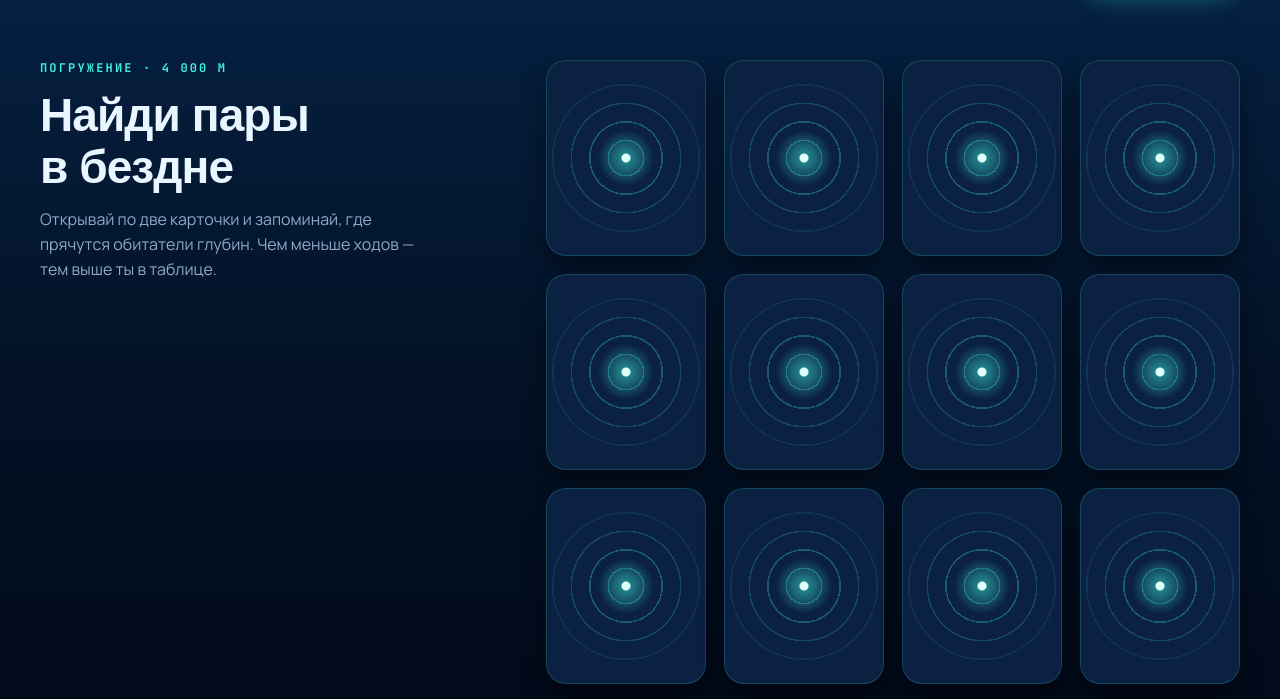
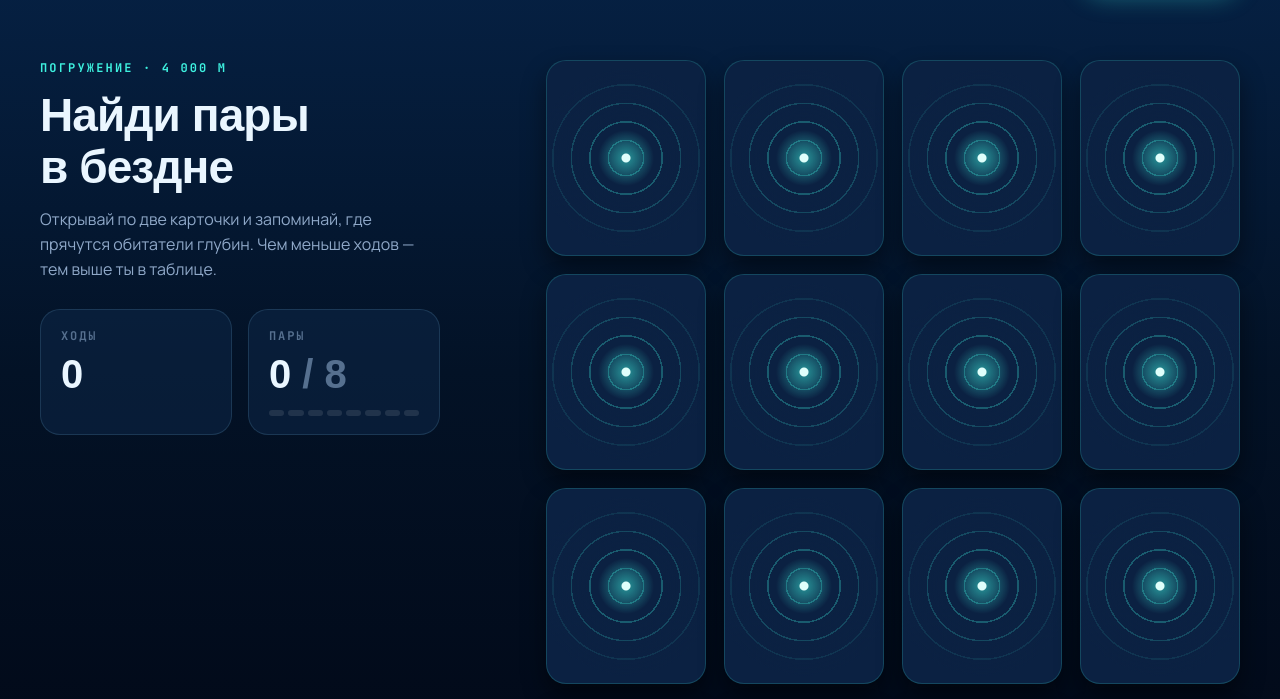
Before and after one commit to aleskarova/memory-game, a website with bundled scripts: page index.html in a window 1280 px wide. Shown: the part 92-791 px from the top of the page. Built offline with nearby package versions, Linux system fonts and the light colour scheme; a web font is replaced by a local one.

Commit message:
feat: add game state and counters

```diff
--- a/index.html
+++ b/index.html
@@ -10,6 +10,7 @@
     <link rel="stylesheet" href="styles/button.css" />
     <link rel="stylesheet" href="styles/header.css" />
     <link rel="stylesheet" href="styles/layout.css" />
+    <link rel="stylesheet" href="styles/sidebar.css" />
     <link rel="icon" type="image/svg+xml" href="assets/favicon.svg" />
 
     <link rel="preconnect" href="https://fonts.googleapis.com" />
--- a/src/components/sidebar.js
+++ b/src/components/sidebar.js
@@ -1,4 +1,5 @@
 import { el } from '../utils/dom.js';
+import { createStats } from './stats.js';
 
 function createIntro() {
   const title = el('h1', { className: 'intro__title' }, [
@@ -18,5 +19,5 @@ function createIntro() {
 }
 
 export function createSidebar() {
-  return el('aside', { className: 'sidebar' }, [createIntro()]);
+  return el('aside', { className: 'sidebar' }, [createIntro(), createStats()]);
 }
--- /dev/null
+++ b/src/components/stats.js
@@ -0,0 +1,49 @@
+import { CREATURES } from '../data/creatures.js';
+import { el } from '../utils/dom.js';
+
+let movesValue = null;
+let pairsValue = null;
+let segments = [];
+
+function createStat(label, valueChildren) {
+  return el('div', { className: 'stat' }, [
+    el('span', { className: 'stat__label', text: label }),
+    el('p', { className: 'stat__value' }, valueChildren),
+  ]);
+}
+
+export function createStats() {
+  movesValue = el('span', { text: '0' });
+  pairsValue = el('span', { text: '0' });
+  segments = CREATURES.map(() =>
+    el('span', { className: 'progress__segment' }),
+  );
+
+  const movesStat = createStat('Ходы', [movesValue]);
+  const pairsStat = createStat('Пары', [
+    pairsValue,
+    el('span', { className: 'stat__total', text: ` / ${CREATURES.length}` }),
+  ]);
+
+  pairsStat.append(
+    el(
+      'div',
+      { className: 'progress', attrs: { 'aria-hidden': 'true' } },
+      segments,
+    ),
+  );
+
+  return el('div', { className: 'stats', attrs: { 'aria-live': 'polite' } }, [
+    movesStat,
+    pairsStat,
+  ]);
+}
+
+export function updateStats(moves, pairs) {
+  movesValue.textContent = String(moves);
+  pairsValue.textContent = String(pairs);
+
+  segments.forEach((segment, index) => {
+    segment.classList.toggle('is-filled', index < pairs);
+  });
+}
--- a/src/game.js
+++ b/src/game.js
@@ -1,5 +1,17 @@
+import { renderBoard } from './components/board.js';
+import { updateStats } from './components/stats.js';
 import { CREATURES } from './data/creatures.js';
 import { shuffle } from './utils/shuffle.js';
+
+const state = {
+  deck: [],
+  openedCards: [],
+  matchedIds: new Set(),
+  moves: 0,
+  isLocked: false,
+  isFinished: false,
+  mismatchTimer: null,
+};
 
 export function createDeck() {
   const cards = [...CREATURES, ...CREATURES].map((creature, index) => ({
@@ -11,3 +23,16 @@ export function createDeck() {
 
   return shuffle(cards);
 }
+
+export function startNewGame() {
+  state.deck = createDeck();
+  state.openedCards = [];
+  state.matchedIds = new Set();
+  state.moves = 0;
+  state.isLocked = false;
+  state.isFinished = false;
+  state.mismatchTimer = null;
+
+  renderBoard(state.deck);
+  updateStats(state.moves, state.matchedIds.size);
+}
--- a/src/main.js
+++ b/src/main.js
@@ -1,7 +1,7 @@
-import { createBoard, renderBoard } from './components/board.js';
+import { createBoard } from './components/board.js';
 import { createHeader } from './components/header.js';
 import { createSidebar } from './components/sidebar.js';
-import { createDeck } from './game.js';
+import { startNewGame } from './game.js';
 import { el } from './utils/dom.js';
 
 const header = createHeader({
@@ -16,4 +16,4 @@ const app = el('div', { className: 'app' }, [header, main]);
 
 document.body.append(app);
 
-renderBoard(createDeck());
+startNewGame();
--- /dev/null
+++ b/styles/sidebar.css
@@ -0,0 +1,54 @@
+.stats {
+  display: grid;
+  grid-template-columns: 1fr 1fr;
+  gap: 16px;
+}
+
+.stat {
+  display: flex;
+  flex-direction: column;
+  gap: 6px;
+  padding: 18px 20px;
+  border: 1px solid rgb(143 216 255 / 0.14);
+  border-radius: 20px;
+  background: rgb(14 39 72 /0.55);
+}
+
+.stat__label {
+  font-family: var(--font-mono);
+  font-size: 12px;
+  font-weight: 700;
+  letter-spacing: 0.16em;
+  text-transform: uppercase;
+  color: var(--text-muted);
+}
+
+.stat__value {
+  font-family: var(--font-display);
+  font-size: 40px;
+  font-weight: 600;
+  line-height: 1.2;
+}
+
+.stat__total {
+  /* font-size: 24px; */
+  color: var(--text-muted);
+}
+
+.progress {
+  display: flex;
+  gap: 4px;
+  padding-top: 6px;
+}
+
+.progress__segment {
+  flex: 1;
+  height: 6px;
+  border-radius: 3px;
+  background: rgb(255 255 255 / 0.1);
+}
+
+.progress__segment.is-filled {
+  background: var(--accent-lumen);
+  box-shadow: 0 0 8px rgb(62 242 224 /0.6);
+}
```
